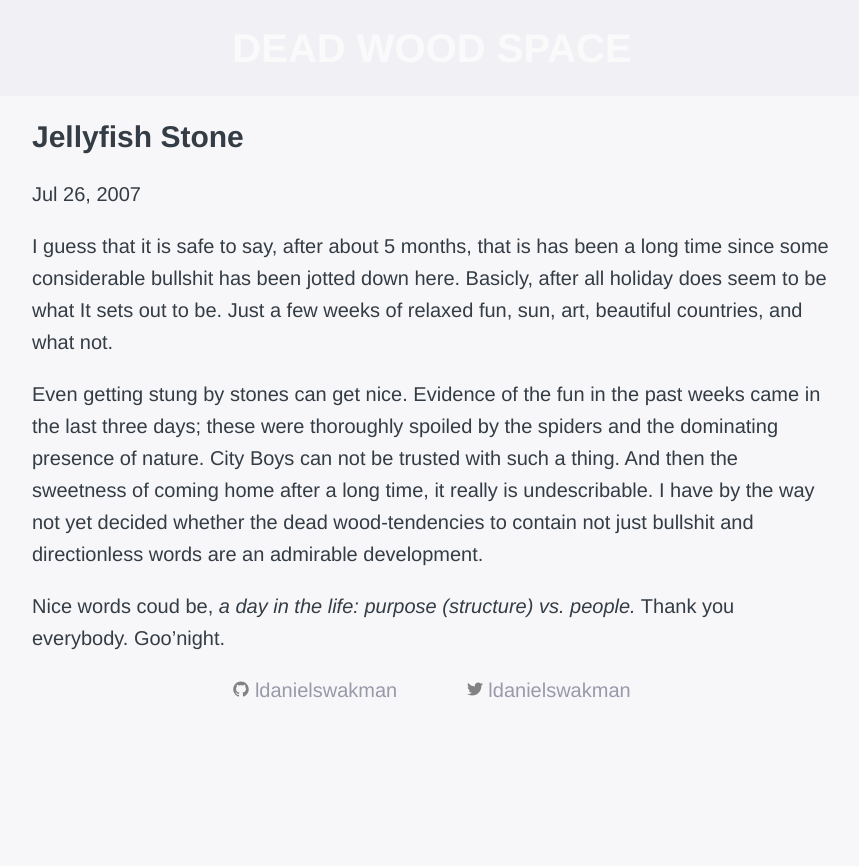
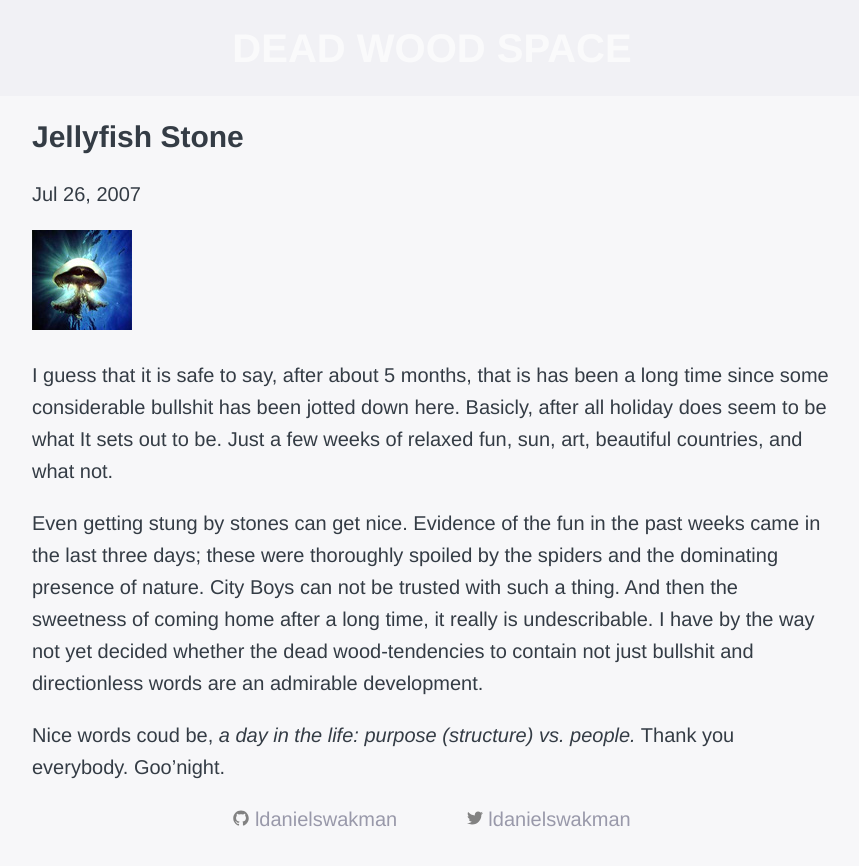
Before and after one commit to ldanielswakman/deadwoodspace, a Jekyll site: the page built from _posts/2007-07-26-jellyfish-stone.markdown, in a window 1280 px wide. Shown: the top 866 px of the page, without its empty margins (208-1067 px from the left). Built offline with Jekyll 4.4.1, drawn with Linux system fonts in a browser that asks for light colours; some web fonts are replaced; our own code applies the rules of GitHub Pages for plain Markdown files.

Commit message:
Updated Jellyfish Stone

```diff
--- a/_posts/2007-07-26-jellyfish-stone.markdown
+++ b/_posts/2007-07-26-jellyfish-stone.markdown
@@ -5,6 +5,8 @@ categories:
 - blurb
 ---
 
+![Jellyfish Stone](/uploads/news_jellyfishstone.jpg)
+
 I guess that it is safe to say, after about 5 months, that is has been a long time since some considerable bullshit has been jotted down here. Basicly, after all holiday does seem to be what It sets out to be. Just a few weeks of relaxed fun, sun, art, beautiful countries, and what not.
 
 Even getting stung by stones can get nice. Evidence of the fun in the past weeks came in the last three days; these were thoroughly spoiled by the spiders and the dominating presence of nature. City Boys can not be trusted with such a thing. And then the sweetness of coming home after a long time, it really is undescribable. I have by the way not yet decided whether the dead wood-tendencies to contain not just bullshit and directionless words are an admirable development.
```
